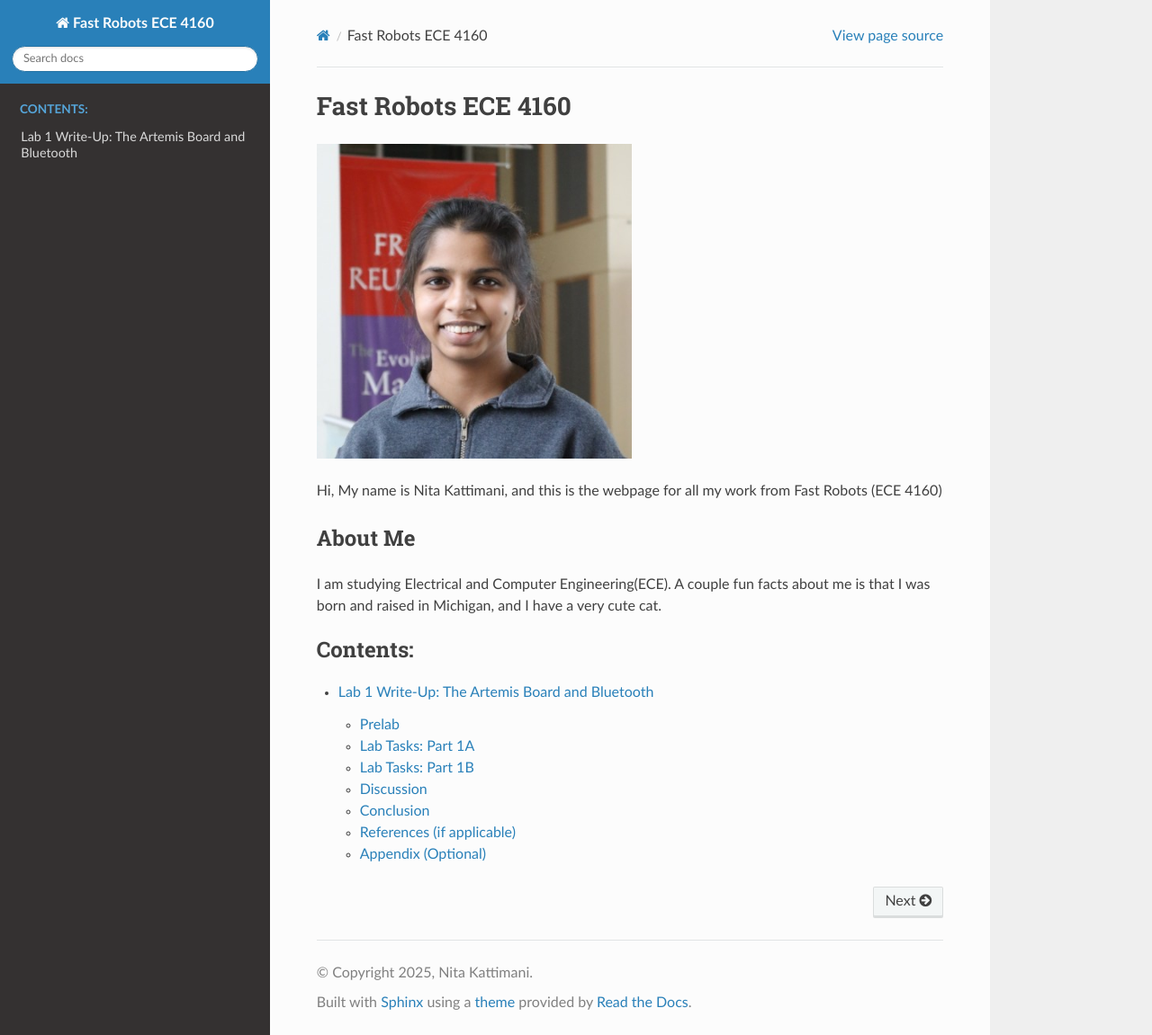
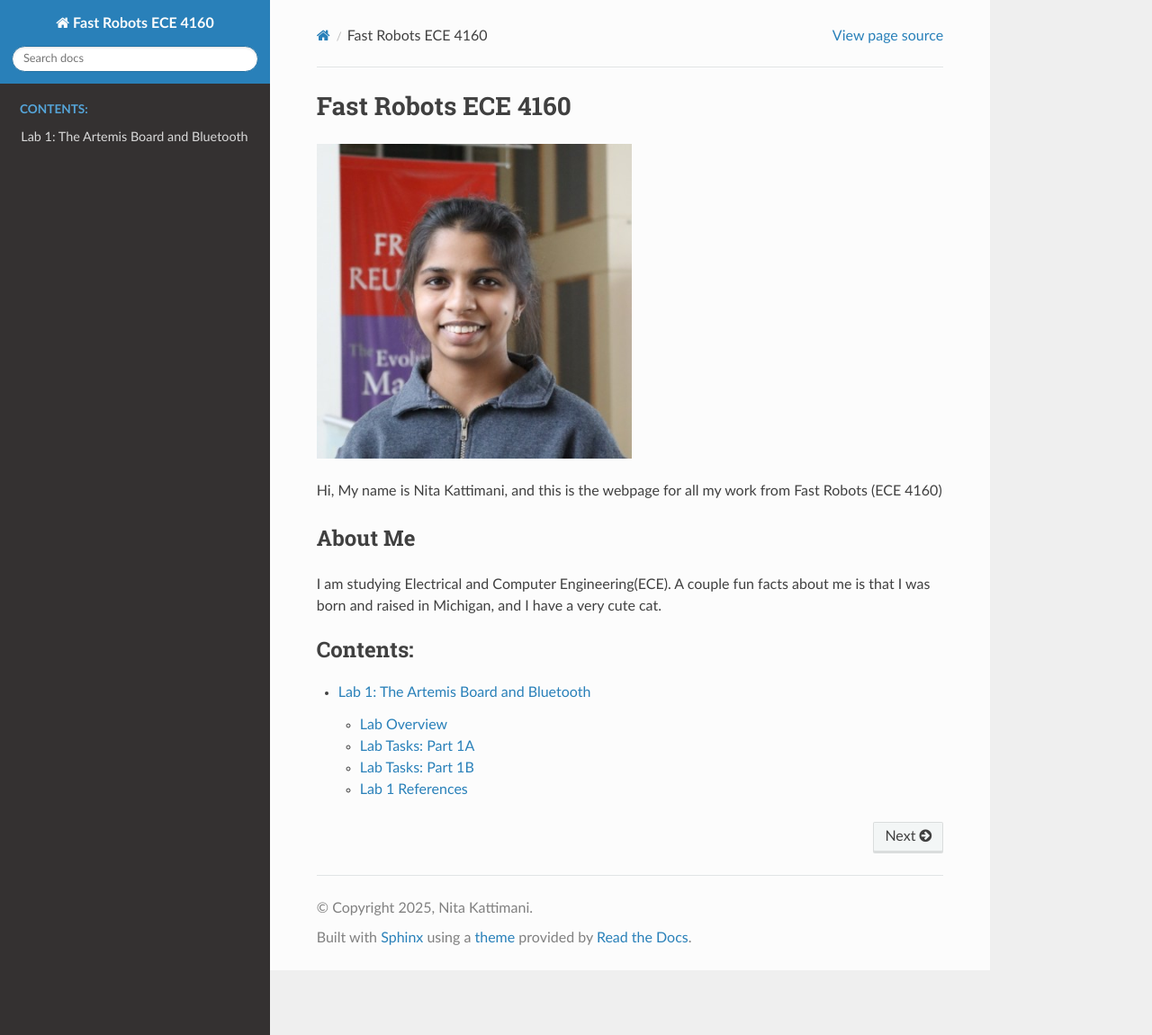
Before and after one commit to nskatti1/test-website, a Sphinx documentation site: the page built from docs/index.rst, in a window 1280 px wide and 1151 px high. Shown: the whole window at 90% size. Built offline with Sphinx 7.4.7 and the Read the Docs theme 3.1.0, drawn with Linux system fonts in a browser that asks for light colours; pages that are not in the unit, such as notebooks, are missing from menus; some of the changed lines change nothing that is shown.

Commit message:
Update lab1.rst

```diff
--- a/docs/lab1.rst
+++ b/docs/lab1.rst
@@ -1,137 +1,215 @@
 ====================================
-Lab 1 Write-Up: The Artemis Board and Bluetooth
+Lab 1: The Artemis Board and Bluetooth
 ====================================
 
 .. contents::
     :depth: 2
     :local:
 
+Lab Overview
+============
+
+### Part 1
+This part tests the connection between the Artemis board and the computer. The Arduino IDE was installed, and tasks were completed to verify the Artemis board's functionality.
+
 Prelab
-======
+------
 
-### Setup
-
-Briefly describe the steps you took to set up your computer, including installing the required tools and configuring your environment.
-
-- **Arduino IDE setup:**
-- **Virtual environment:**
-- **Python version:**
-- **MAC address output:** (Provide any relevant output/screenshots.)
-
-Example:
-
-.. code-block:: console
-
-    Artemis Board MAC Address: C0:C2:8A:89:98:08
-
-### Codebase Overview
-
-Explain your understanding of the provided codebase. Focus on the role of BLE, key files, and classes.
-
-- **Key files:** `ble_arduino.ino`, `base_ble.py`, `cmd_types.py`
-- **Classes:** `BLECStringCharacteristic`, `RobotCommand`
-- **Bluetooth overview:** Provide a summary of how communication is established between the Artemis and the computer.
+- **Installed:** Arduino IDE 2.2.1
+- **Materials:**
+  - SparkFun RedBoard Artemis Nano
+  - USB-C to USB-C cable
+  - Arduino IDE
+  - Better Serial Plotter (for Task 4)
 
 Lab Tasks: Part 1A
 ==================
 
-This section focuses on tasks related to **setting up and programming the Artemis board**.
+### Task 1 & 2: Example - Blink It Up
 
-### Configurations
+The Artemis board was connected to the computer using the SparkFun Apollo3 Boards package installed via Arduino IDE's Boards Manager.
 
-Describe any changes made to configurations such as the MAC address, UUIDs, and YAML files.
+Example code used: `File -> Examples -> 01.Basics -> Blink`
 
-- **MAC Address:** Updated in `connections.yaml`
-- **UUIDs:** Provide your generated UUIDs and where they were updated.
+- A loop was implemented to turn the board LED on for 1 second, then off for 1 second using `digitalWrite()`.
 
-.. code-block:: python
+.. image:: <path/to/board-manager-image>
+    :alt: Arduino IDE Board Manager
 
-    # Generated UUID example
-    BLE_UUID_TEST_SERVICE = "9A48ECBA-2E92-082F-C079-9E75AAE428B1"
+.. code-block:: arduino
 
-### Task 1: ECHO Command
+    // Code for Blink Task
+    void loop() {
+        digitalWrite(LED_BUILTIN, HIGH);
+        delay(1000);
+        digitalWrite(LED_BUILTIN, LOW);
+        delay(1000);
+    }
 
-Describe what you did to send and receive string values. Include results, screenshots, or output.
+---
 
-- **Steps:** (Briefly explain the steps)
-- **Results:** (Provide outputs such as screenshots of the Jupyter terminal)
+### Task 3: Serial Communication (Example04_Serial)
 
-Example result:
+The Artemis board's serial communication with the computer was tested.
+Example code: `File -> Examples -> Apollo3 -> Example04_Serial`.
 
-.. code-block:: console
+- Outputs printed in the serial monitor:
+  "Hello", "This is the serial example", "Test 1", "Test 2", "Test 3".
 
-    Sent: "HiHello"
-    Received: "Robot says -> HiHello :)"
+.. image:: <path/to/serial-monitor-image>
+    :alt: Serial Monitor Output
 
-### Task 2: Sending and Receiving Floats
+.. video:: <path/to/serial-video.mp4>
+    :alt: Serial communication test video
 
-Explain the process of sending and extracting float values on the Artemis.
+---
 
-- **Steps:**
-- **Results:**
+### Task 4: Temperature Sensor Test (Example02_AnalogRead)
 
-.. code-block:: console
+The Artemis board's temperature sensor was tested using the AnalogRead example.
+Example code: `File -> Examples -> Apollo3 -> Example02_AnalogRead`.
 
-    Float values received: 1.23, 4.56, 7.89
+- Covering the sensor increased the temperature reading from ~32.3°C to ~33.4°C.
 
-### Task 3: GET_TIME_MILLIS Command
+.. image:: <path/to/temp-test-image>
+    :alt: Temperature sensor reading
 
-- **Steps:**
-- **Results:** Timestamped string example:
+- Various temperature readings were plotted using the Better Serial Plotter.
 
-.. code-block:: console
+.. image:: <path/to/serial-plot-image>
+    :alt: Temperature plot with Better Serial Plotter
 
-    Received: "T:123456"
+---
 
-### Notification Handler and Data Rate Analysis
+### Task 5: Microphone Output Test
 
-Explain how you measured the data transfer rate using the notification handler.
+The microphone output was tested by speaking into the Artemis board's microphone.
+Example code: `File -> Examples -> PDM -> Example1_MicrophoneOutput`.
 
-- **Data transfer rate:**
-- **Time samples:** (Provide sample output.)
+- Speaking into the microphone changed the frequency readings.
 
-.. code-block:: console
+.. image:: <path/to/mic-output-image>
+    :alt: Microphone output test
 
-    Time samples collected: [123456, 123789, 124123, ...]
+.. video:: <path/to/mic-test-video.mp4>
+    :alt: Microphone frequency test video
 
-- **Effective data rate:** (Provide your calculations and a brief discussion.)
+---
+
+Discussion for Part 1
+----------------------
+
+- The connection between the Artemis board and the computer was tested.
+- Tasks included turning on/off an LED, printing serial monitor outputs, viewing temperature data, testing the microphone, and creating a musical tuner.
 
 Lab Tasks: Part 1B
 ==================
 
-This section covers **Bluetooth communication tasks**.
+This part tests **Bluetooth communication** between the Artemis board and the computer.
 
-### Array Storage and Temperature Readings
+Prelab: Setup
+-------------
 
-- **Array setup:** Describe how you stored time stamps and temperature readings.
-- **Command:** Explain the process of adding the `SEND_TIME_DATA` and `GET_TEMP_READINGS` commands.
-- **Results:** Show how you parsed the data in Python.
+- Installed Python 3 and pip
+- Created project folder: “MAE 5190 Lab”
+- Created virtual environment:
 
-### Comparison of Methods
+.. code-block:: console
 
-- **Differences:** Compare the two methods of transmitting data.
-- **Advantages and disadvantages:** Discuss scenarios where each method might be preferable.
-- **Storage:** Calculate how much data the Artemis board can store (RAM: 384 kB).
+    python3 -m venv FastRobots_ble
 
+- Activated and deactivated the virtual environment:
 
-Discussion
-==========
+.. code-block:: console
 
-- **What you learned:** Summarize key takeaways from the lab.
-- **Challenges:** Explain any issues you faced and how you solved them.
-- **Unique solutions:** Describe any novel approaches you used.
+    source FastRobots_ble/bin/activate
+    deactivate
 
-Conclusion
-==========
+- Installed Python packages:
 
-Provide a brief conclusion that summarizes your overall experience with Lab 1.
+.. code-block:: console
 
-References (if applicable)
-==========================
+    pip install numpy pyyaml colorama nest_asyncio bleak jupyterlab
 
-List any external references, tutorials, or documentation that you used.
+- Installed additional packages with TA assistance (e.g., matplotlib).
 
-Appendix (Optional)
-===================
+.. image:: <path/to/cli-setup-image>
+    :alt: CLI setup screenshot
 
-- Include any additional information, such as large code snippets, logs, or extended results.
+---
+
+Prelab: Codebase Setup
+-----------------------
+
+- Installed provided codebase in the project directory
+- Copied the “ble_python” directory into the project folder
+- Opened Jupyter Notebook:
+
+.. code-block:: console
+
+    jupyter lab
+
+- Configured Bluetooth communication by updating:
+    - MAC address in `connection.yaml`
+    - UUIDs generated in `demo.ipynb`
+
+.. image:: <path/to/uuid-generation-image>
+    :alt: UUID generation in Jupyter Notebook
+
+Lab Tasks: Bluetooth Communication
+-----------------------------------
+
+### Task 1: ECHO Command
+
+Sent a string value to the Artemis board and received an augmented string back.
+
+---
+
+### Task 2: GET_TIME_MILLIS Command
+
+Added a command to return the current time string from the Artemis board.
+
+---
+
+### Task 3: Notification Handler
+
+Created a Python handler to process string notifications from the Artemis board.
+
+---
+
+### Task 4: Current Time Loop
+
+Implemented a loop to send timestamps to the computer. Measured data transfer rate.
+
+---
+
+### Task 5: SEND_TIME_DATA Command
+
+Stored timestamps in an array and sent them as a batch. Measured data transfer rate.
+
+---
+
+### Task 6: GET_TEMP_READINGS Command
+
+Added a second array for temperature readings. Synchronized time and temperature data.
+
+---
+
+### Task 7: Discussion for Tasks 4 and 5
+
+- Comparison of individual vs. array-based data transfer rates.
+- Advantages/disadvantages of each method.
+- Memory considerations for Artemis board.
+
+---
+
+Discussion for Part 2
+----------------------
+
+- Learned how to use Bluetooth communication and UUIDs.
+- Experienced minimal issues connecting to Bluetooth.
+
+Lab 1 References
+================
+
+Thank you to the TAs and references to past
```
